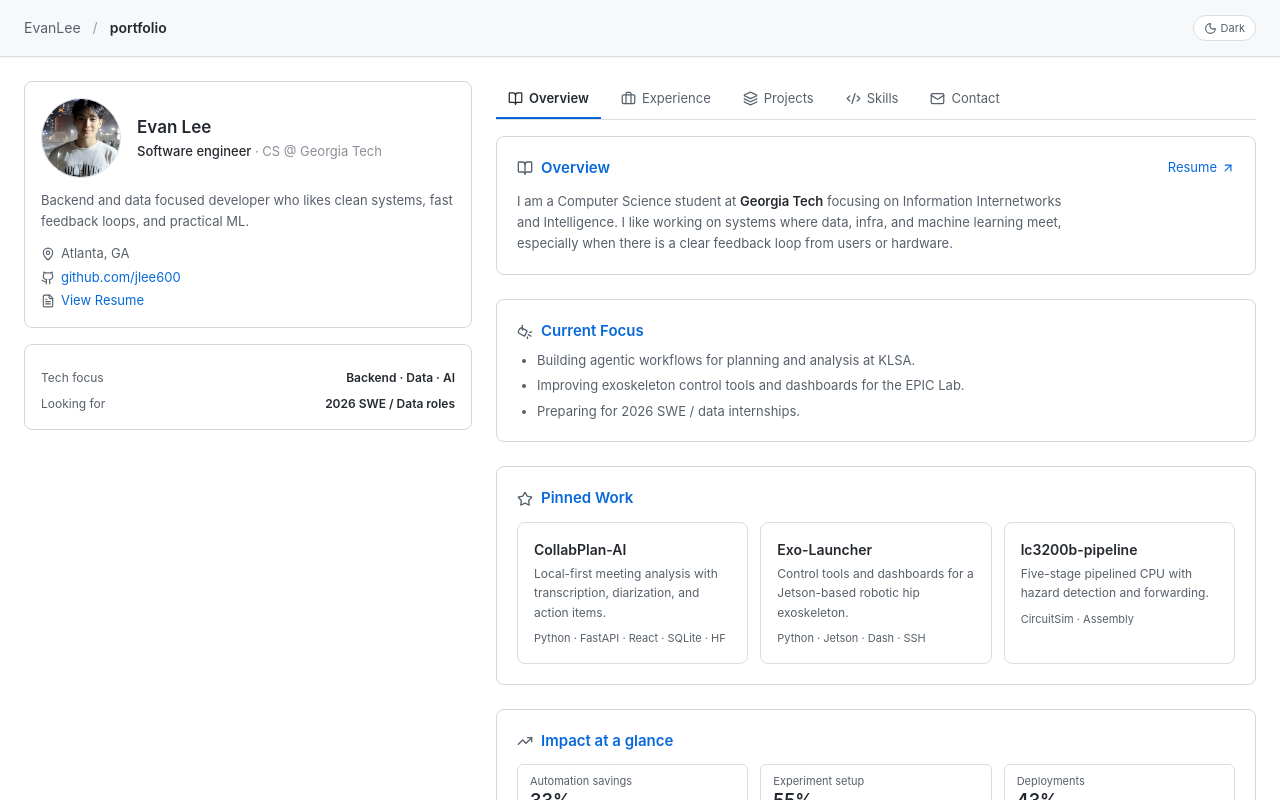
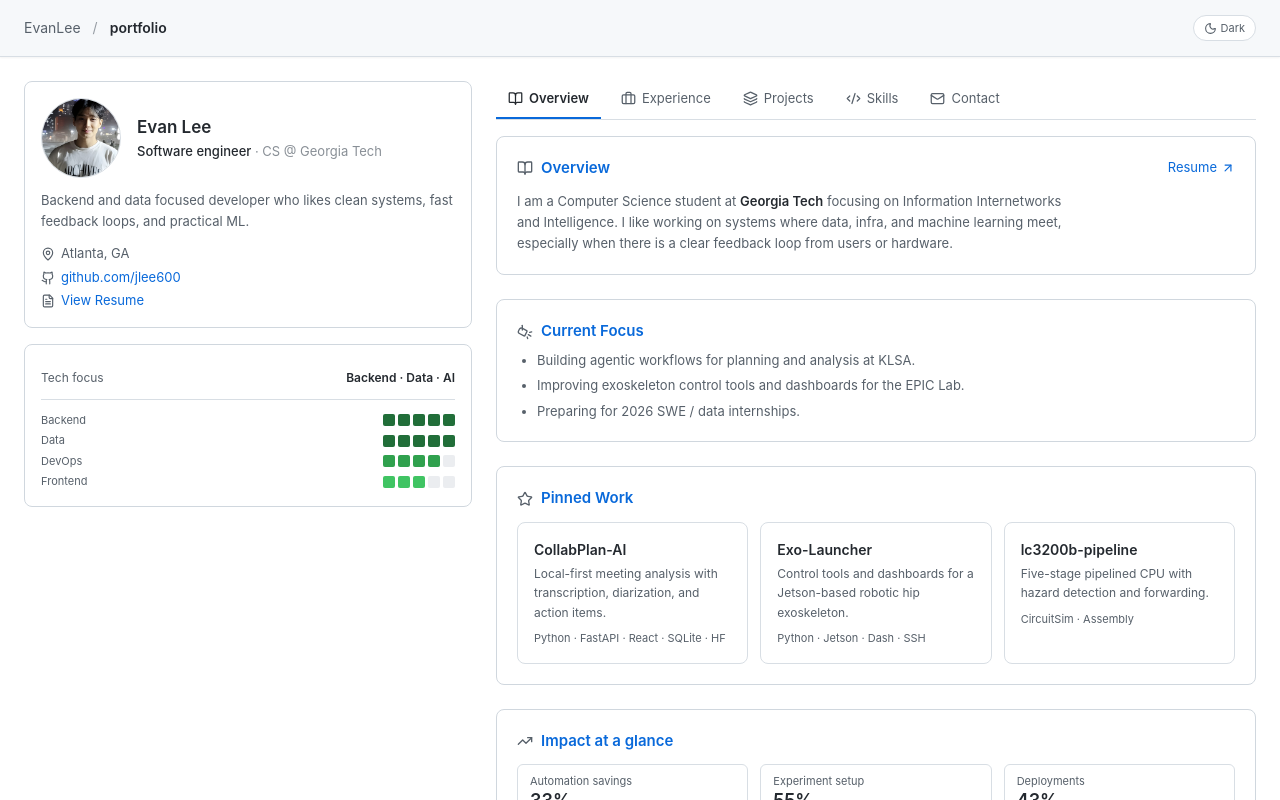
Before and after one commit to jlee600/evan-portfolio-react, a React (Vite) app in the folder my-portfolio/: page / in a window 1280 px wide. Shown: the top 800 px of the page. Built offline with nearby package versions, Linux system fonts and the light colour scheme.

Commit message:
Update App.tsx

```diff
--- a/my-portfolio/src/App.tsx
+++ b/my-portfolio/src/App.tsx
@@ -210,6 +210,22 @@ const TABS: { id: TabId; label: string; icon: React.ReactNode }[] = [
 function classNames(...list: Array<string | false | null | undefined>) {
   return list.filter(Boolean).join(" ");
 }
+function FocusMixRow({
+  label,
+  level,
+}: {
+  label: string;
+  level: number;
+}) {
+  return (
+    <div className="flex items-center justify-between text-[11px]">
+      <span className="text-[var(--fg-muted)]">{label}</span>
+      <div className="ml-2">
+        <LevelSquares level={level} />
+      </div>
+    </div>
+  );
+}
 
 export default function App() {
   const [activeTab, setActiveTab] = useState<TabId>("overview");
@@ -324,12 +340,15 @@ export default function App() {
                 <span className="font-semibold text-[var(--fg)]">
                   Backend · Data · AI
                 </span>
+
               </div>
-              <div className="mt-2 flex items-center justify-between text-[12px] text-[var(--fg-muted)]">
-                <span>Looking for</span>
-                <span className="font-semibold text-[var(--fg)]">
-                  2026 SWE / Data roles
-                </span>
+              <div className="mt-3 border-t border-[var(--border-subtle)] pt-3">
+                <div className="space-y-1">
+                  <FocusMixRow label="Backend" level={5} />
+                  <FocusMixRow label="Data" level={5} />
+                  <FocusMixRow label="DevOps" level={4} />
+                  <FocusMixRow label="Frontend" level={3} />
+                </div>
               </div>
             </div>
           </aside>
```
